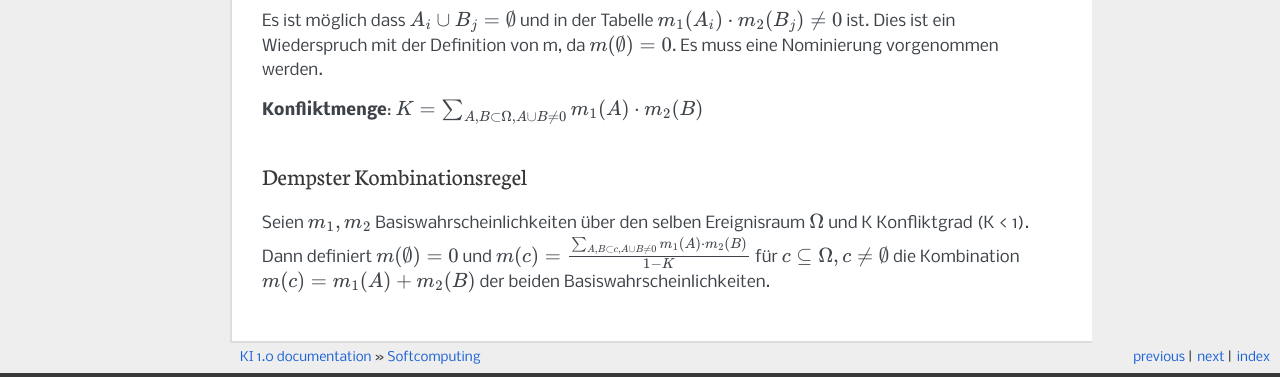
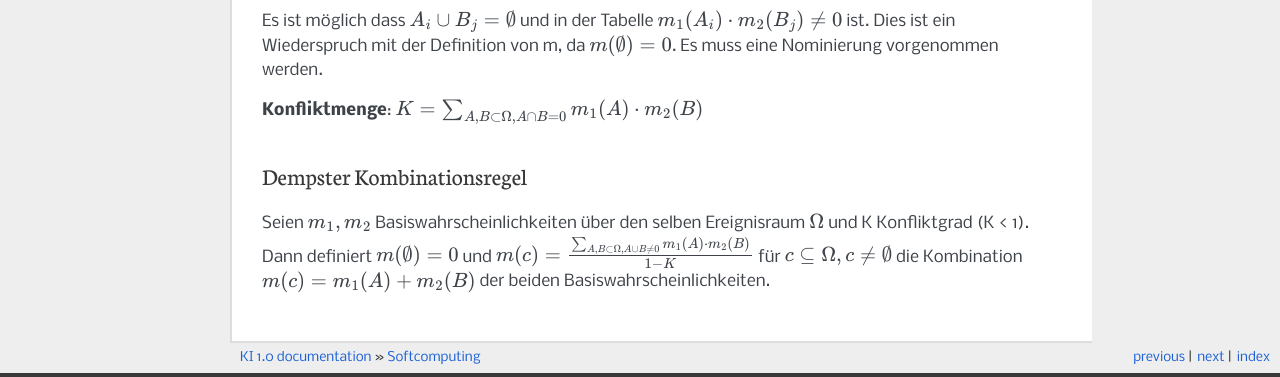
Before and after one commit to DanielMSchmidt/ki, a Sphinx documentation site: the page built from source/softcomputing.rst, in a window 1280 px wide and 900 px high, scrolled down 4161 px. Shown: the part 488-865 px from the top of the window. Built offline with Sphinx 7.4.7, drawn with Linux system fonts in a browser that asks for light colours; pages that are not in the unit, such as notebooks, are missing from menus.

Commit message:
Update softcomputing.rst

```diff
--- a/source/softcomputing.rst
+++ b/source/softcomputing.rst
@@ -225,9 +225,9 @@ Gegeben: :math:`\Omega` und :math:`m_1: 2^{\Omega} \rightarrow [0,1]`, :math:`m_
 
 Es ist möglich dass :math:`A_i \cup B_j = \emptyset` und in der Tabelle :math:`m_1(A_i) \cdot m_2(B_j) \neq 0` ist. Dies ist ein Wiederspruch mit der Definition von m, da :math:`m(\emptyset) = 0`. Es muss eine Nominierung vorgenommen werden.
 
-**Konfliktmenge**: :math:`K = \sum_{A,B \subset \Omega, A \cup B \neq 0} m_1(A) \cdot m_2(B)`
+**Konfliktmenge**: :math:`K = \sum_{A,B \subset \Omega, A \cap B = 0} m_1(A) \cdot m_2(B)`
 
 Dempster Kombinationsregel
 --------------------------
 
-Seien :math:`m_1, m_2` Basiswahrscheinlichkeiten über den selben Ereignisraum :math:`\Omega` und K Konfliktgrad (K < 1). Dann definiert :math:`m(\emptyset) = 0` und :math:`m(c) = \frac{\sum_{A,B \subset c, A \cup B \neq 0} m_1(A) \cdot m_2(B)}{1-K}` für :math:`c \subseteq \Omega, c \neq \emptyset` die Kombination :math:`m(c) = m_1(A) + m_2(B)` der beiden Basiswahrscheinlichkeiten.
+Seien :math:`m_1, m_2` Basiswahrscheinlichkeiten über den selben Ereignisraum :math:`\Omega` und K Konfliktgrad (K < 1). Dann definiert :math:`m(\emptyset) = 0` und :math:`m(c) = \frac{\sum_{A,B \subset \Omega, A \cup B \neq 0} m_1(A) \cdot m_2(B)}{1-K}` für :math:`c \subseteq \Omega, c \neq \emptyset` die Kombination :math:`m(c) = m_1(A) + m_2(B)` der beiden Basiswahrscheinlichkeiten.
```
